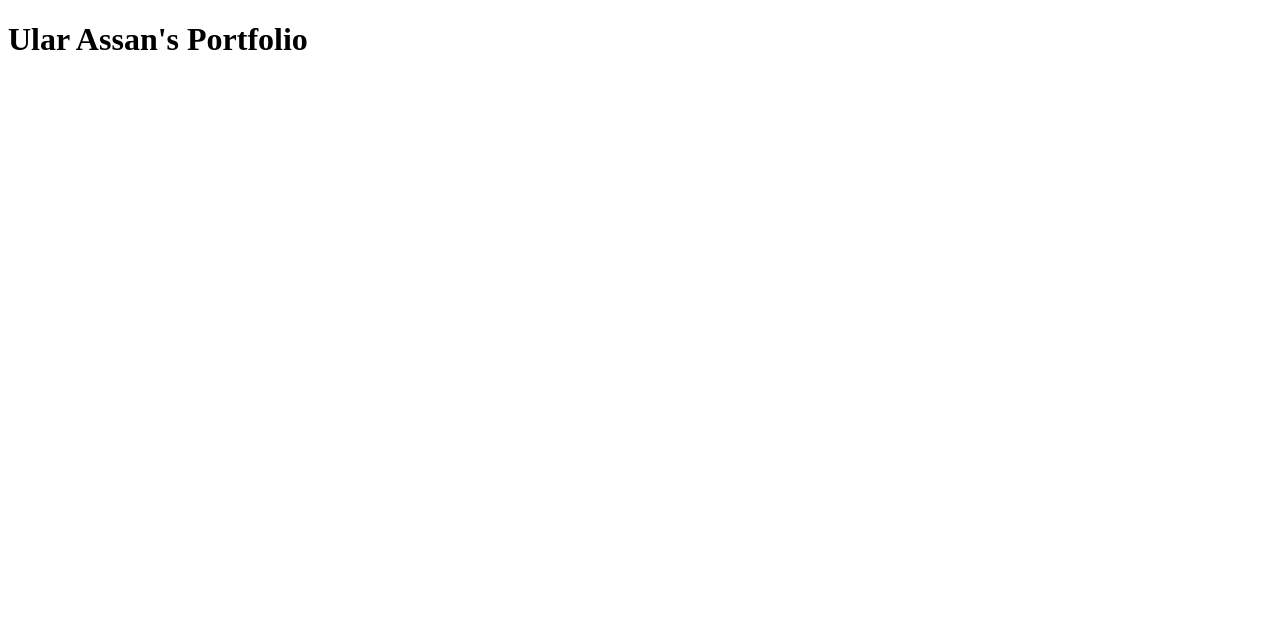
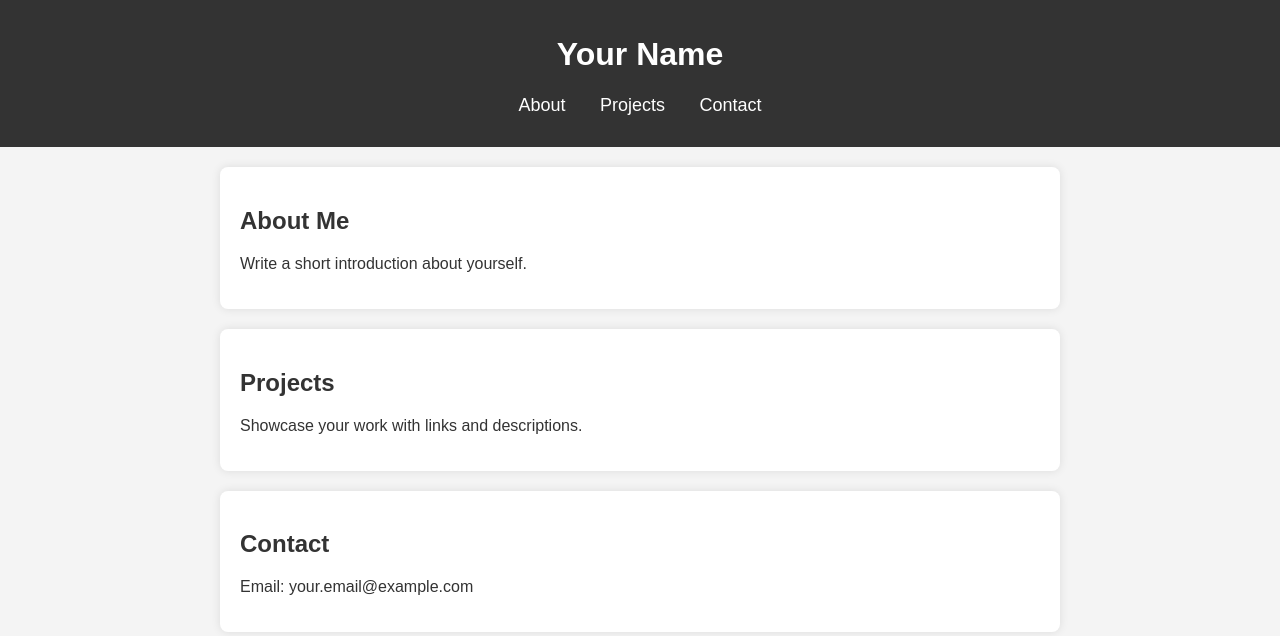
Before and after one commit to Ulariko/PortfolioProjecto, a plain HTML site: page index.html in a window 1280 px wide. Drawn offline with Linux system fonts and the light colour scheme.

Commit message:
Update index.html

```diff
--- a/index.html
+++ b/index.html
@@ -1,10 +1,38 @@
 <!DOCTYPE html>
-<html>
-  <head>
+<html lang="en">
+<head>
+    <meta charset="UTF-8">
+    <meta name="viewport" content="width=device-width, initial-scale=1.0">
     <title>Personal Portfolio</title>
-    <link rel="stylesheet" src="style.css">
-  </head>
-  <body>
-    <h1> Ular Assan's Portfolio</h1>
-  </body>
+    <link rel="stylesheet" href="styles.css">
+</head>
+<body>
+    <header>
+        <h1>Your Name</h1>
+        <nav>
+            <ul>
+                <li><a href="#about">About</a></li>
+                <li><a href="#projects">Projects</a></li>
+                <li><a href="#contact">Contact</a></li>
+            </ul>
+        </nav>
+    </header>
+
+    <section id="about">
+        <h2>About Me</h2>
+        <p>Write a short introduction about yourself.</p>
+    </section>
+
+    <section id="projects">
+        <h2>Projects</h2>
+        <p>Showcase your work with links and descriptions.</p>
+    </section>
+
+    <section id="contact">
+        <h2>Contact</h2>
+        <p>Email: your.email@example.com</p>
+    </section>
+
+    <script src="script.js"></script>
+</body>
 </html>
```
